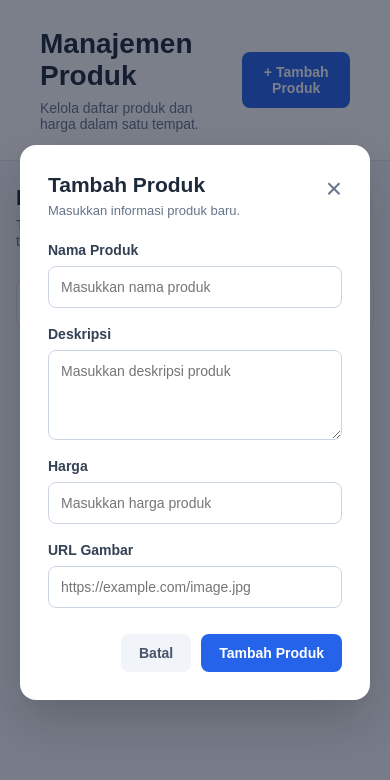
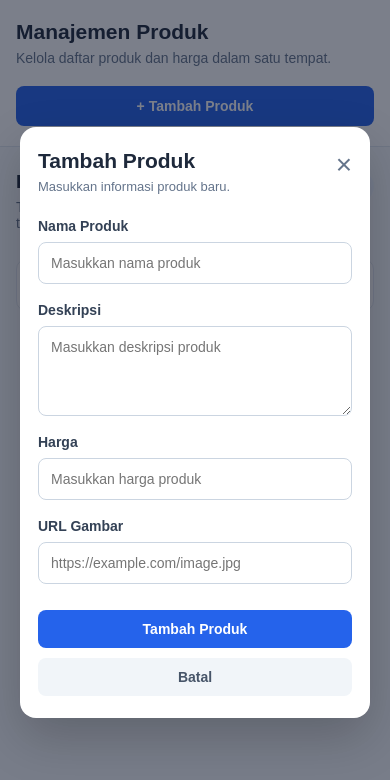
Before and after one commit to nadyaaee/tugas3-react, a React (Vite) app: page / in a window 390 px wide. Both pictures are taken after typing "Sample" into the empty fields and a click on the button "+ Tambah Produk". Shown: the top 780 px of the page. Built offline with nearby package versions, Linux system fonts and the light colour scheme.

Commit message:
style(tugas-3): merapikan tampilan dan responsivitas

```diff
--- a/src/App.css
+++ b/src/App.css
@@ -32,11 +32,12 @@
 
 .product-count {
   padding: 8px 14px;
-  background-color: #eff6ff;
+  background: #eff6ff;
   color: #2563eb;
   border-radius: 20px;
   font-size: 13px;
   font-weight: 600;
+  white-space: nowrap;
 }
 
 @media (max-width: 600px) {
@@ -47,4 +48,8 @@
   .section-heading {
     align-items: flex-start;
   }
+
+  .section-heading h2 {
+    font-size: 19px;
+  }
 }
--- a/src/components/DeleteModal.css
+++ b/src/components/DeleteModal.css
@@ -53,3 +53,14 @@
 .btn-delete-confirm:hover {
   background: #b91c1c;
 }
+
+@media (max-width: 480px) {
+  .delete-modal-content .modal-actions {
+    flex-direction: column-reverse;
+  }
+
+  .delete-modal-content .btn-cancel,
+  .delete-modal-content .btn-delete-confirm {
+    width: 100%;
+  }
+}
--- a/src/components/Header.css
+++ b/src/components/Header.css
@@ -1,41 +1,57 @@
 .header {
   width: 100%;
-  padding: 28px 40px;
-  background-color: #ffffff;
-  border-bottom: 1px solid #e5e7eb;
+  background: #ffffff;
+  border-bottom: 1px solid #e2e8f0;
 }
 
 .header-content {
   max-width: 1200px;
   margin: 0 auto;
+  padding: 22px 40px;
   display: flex;
+  align-items: center;
   justify-content: space-between;
-  align-items: center;
   gap: 20px;
 }
 
 .header-title h1 {
-  font-size: 28px;
   color: #1e293b;
-  margin-bottom: 8px;
+  font-size: 24px;
+  margin-bottom: 6px;
 }
 
 .header-title p {
+  color: #64748b;
   font-size: 14px;
-  color: #64748b;
 }
 
 .btn-add {
-  padding: 12px 20px;
-  background-color: #2563eb;
-  color: #ffffff;
+  padding: 12px 18px;
   border: none;
   border-radius: 8px;
+  background: #2563eb;
+  color: white;
   font-size: 14px;
   font-weight: 600;
-  cursor: pointer;
+  transition: background 0.2s;
 }
 
 .btn-add:hover {
-  background-color: #1d4ed8;
+  background: #1d4ed8;
 }
+
+@media (max-width: 600px) {
+  .header-content {
+    padding: 20px 16px;
+    align-items: flex-start;
+    flex-direction: column;
+  }
+
+  .header-title h1 {
+    font-size: 21px;
+  }
+
+  .btn-add {
+    width: 100%;
+  }
+}
--- a/src/components/ProductModal.css
+++ b/src/components/ProductModal.css
@@ -110,3 +110,20 @@
 .btn-submit:hover {
   background: #1d4ed8;
 }
+
+@media (max-width: 480px) {
+  .modal-content,
+  .delete-modal-content {
+    padding: 22px 18px;
+  }
+
+  .modal-actions {
+    flex-direction: column-reverse;
+  }
+
+  .btn-cancel,
+  .btn-submit,
+  .btn-delete-confirm {
+    width: 100%;
+  }
+}
--- a/src/index.css
+++ b/src/index.css
@@ -5,12 +5,17 @@
 }
 
 body {
-  font-family: Arial, sans-serif;
-  background-color: #f8f9fc;
-  color: #17213c;
+  font-family: Arial, Helvetica, sans-serif;
+  background: #f8fafc;
+  color: #1e293b;
 }
 
 button,
-input {
+input,
+textarea {
   font-family: inherit;
 }
+
+button {
+  cursor: pointer;
+}
```
